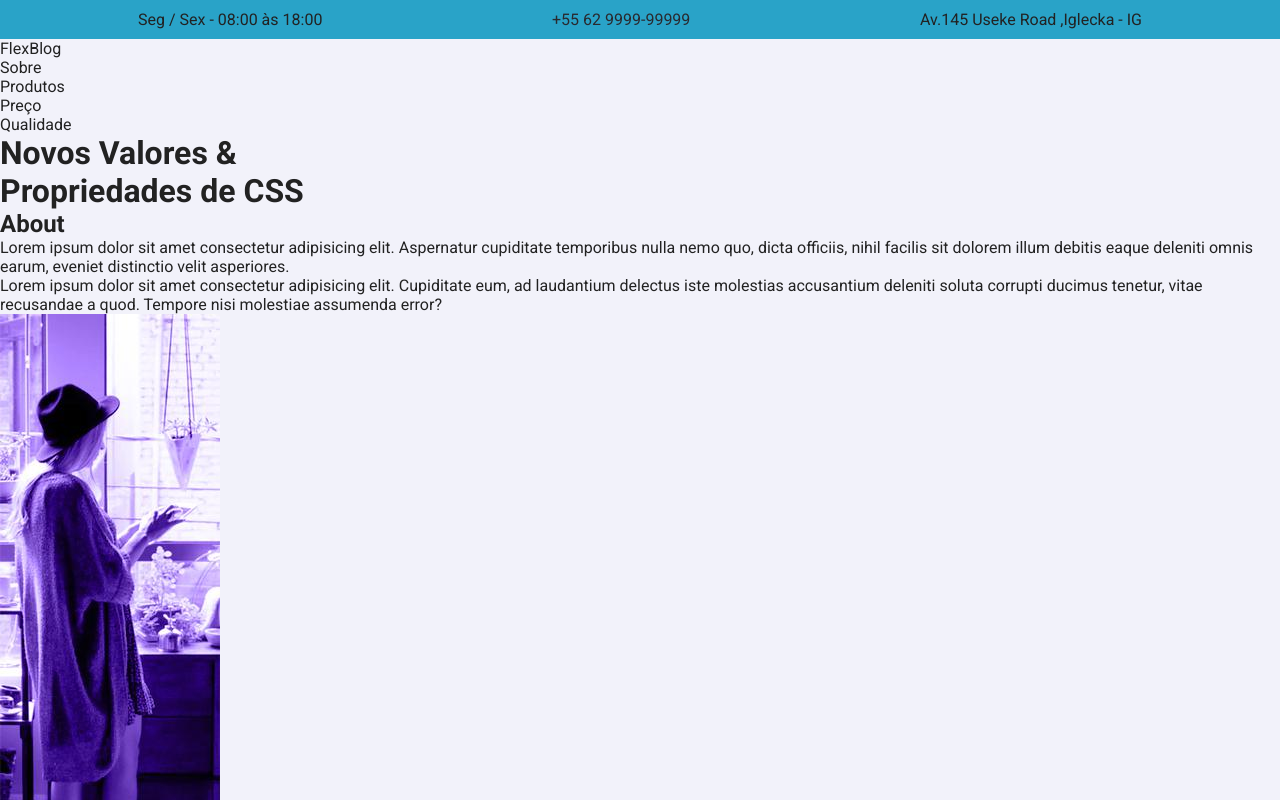
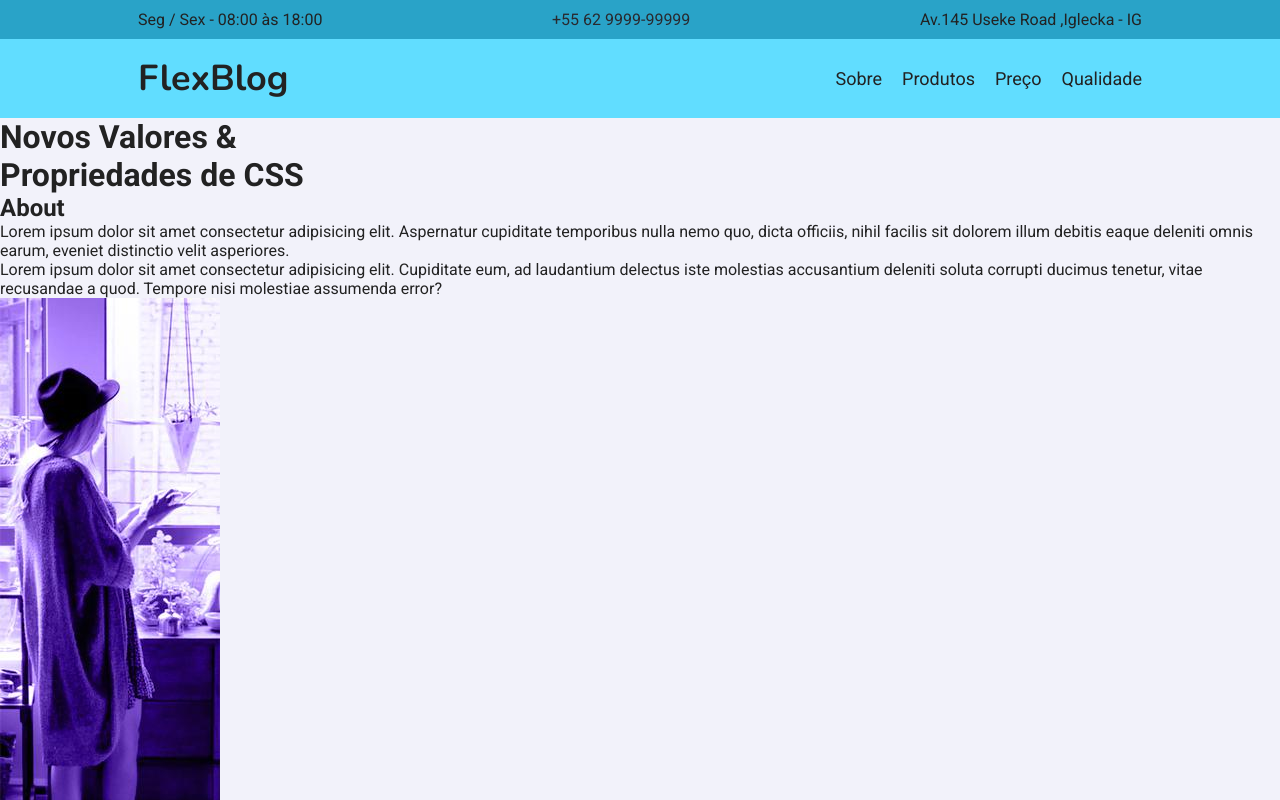
Before and after one commit to Jeffersoncharlles/flexblog, a React (Vite) app: page / in a window 1280 px wide. Shown: the top 800 px of the page. Built offline with nearby package versions, Linux system fonts and the light colour scheme.

Commit message:
chore: header css

```diff
--- a/src/components/Header/index.tsx
+++ b/src/components/Header/index.tsx
@@ -11,10 +11,9 @@ export const Header = () => {
                     <p>Av.145 Useke Road ,Iglecka - IG</p>
                 </div>
             </div>
-            <header className={styles.headerBg}>
-                <div>
+            <header className={styles.headerBG}>
+                <div className={styles.headerContainer}>
                     <a href="/">FlexBlog</a>
-                </div>
                     <nav>
                         <ul>
                             <li>
@@ -31,7 +30,7 @@ export const Header = () => {
                             </li>
                         </ul>
                     </nav>
-
+                </div>
             </header>
         </>
     );
--- a/src/components/Header/styles.module.scss
+++ b/src/components/Header/styles.module.scss
@@ -20,3 +20,47 @@
         }
     }
 }
+
+.headerBG {
+    background: var(--cyan-500);
+    color: var(--gray-800);
+
+    .headerContainer {
+        max-width: 1024px;
+        margin: 0 auto;
+        padding: 15px 0;
+
+        display: flex;
+        justify-content: space-between;
+        flex-wrap: wrap;
+        align-items: center; //garantir que esteja no centro
+
+        >a {
+            font-size: 2.25rem;
+            font-family: Nunito;
+            font-weight: bold;
+            color: var(--colorFont);
+            margin: 0 10px;
+        }
+
+        nav {
+            ul {
+                display: flex; //colocar um do lado do outro ul
+                flex-wrap: wrap;
+
+                a {
+                    font-size: 1.125rem;
+                    display: block;
+                    padding: 10px;
+                    animation: filter 0.3s;
+
+                    &:hover {
+                        filter: brightness(0.2);
+                        // border: 1px solid #121212;
+                    }
+                }
+            }
+        }
+
+    }
+}
```
Lines whose indentation alone changed are shown as unchanged.
